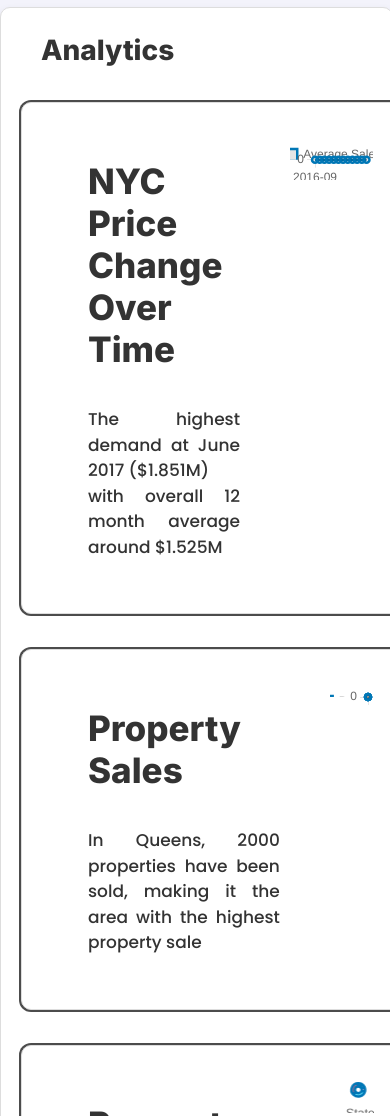
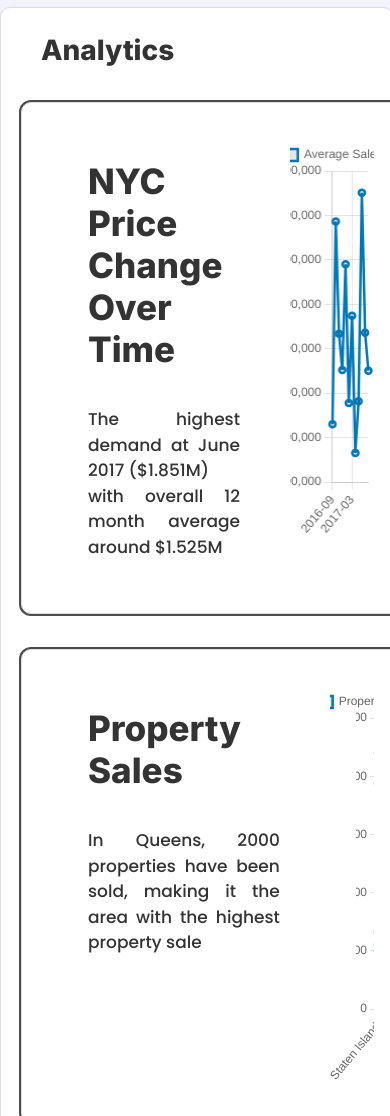
Before and after one commit to Kampus-Merdeka-Software-Engineering/km-feb24-palembang-9, a plain HTML site: page Analytic.html in a window 390 px wide. Shown: the part 640-1756 px from the top of the page. Drawn offline with nearby package versions, Linux system fonts and the light colour scheme.

Commit message:
adding chart responsiveness

```diff
--- a/charting.js
+++ b/charting.js
@@ -37,9 +37,11 @@ function createChart(data) {
       }]
     },
     options: {
+      responsive: true,
+      maintainAspectRatio: false,
       scales: {
         y: {
-          beginAtZero: true
+          beginAtZero: false
         }
       }
     }
--- a/charting2.js
+++ b/charting2.js
@@ -37,6 +37,8 @@ function createChart2(data) {
       }]
     },
     options: {
+      responsive: true,
+      maintainAspectRatio: false,
       scales: {
         y: {
           beginAtZero: true
--- a/charting5.js
+++ b/charting5.js
@@ -37,6 +37,8 @@ function createChart5(data) {
       }]
     },
     options: {
+      responsive: true,
+      maintainAspectRatio: false,
       scales: {
         y: {
           beginAtZero: true
--- a/charting7.js
+++ b/charting7.js
@@ -70,6 +70,8 @@ function createChart7(data) {
       }]
     },
     options: {
+      responsive: true,
+      maintainAspectRatio: false,
       scales: {
         y: {
           beginAtZero: true
--- a/style.css
+++ b/style.css
@@ -171,6 +171,6 @@
     height: 100vh;
     z-index: 1;
     overflow: visible;
-    background: #fff url('load.gif') no-repeat center center ;
+    background: #fff url('loading.gif') no-repeat center center ;
 
 }
```
